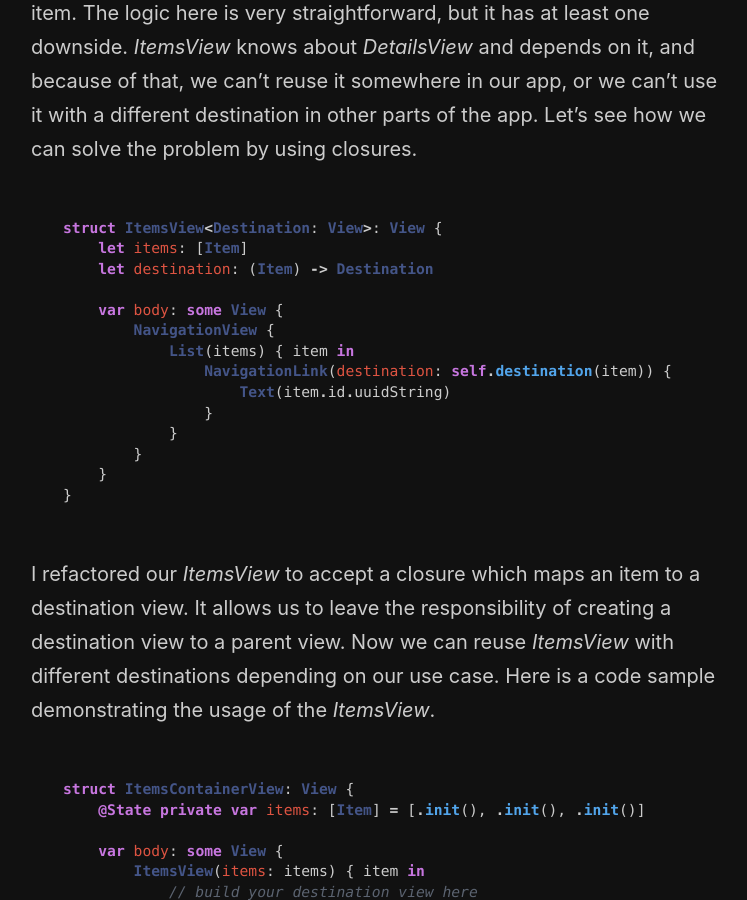
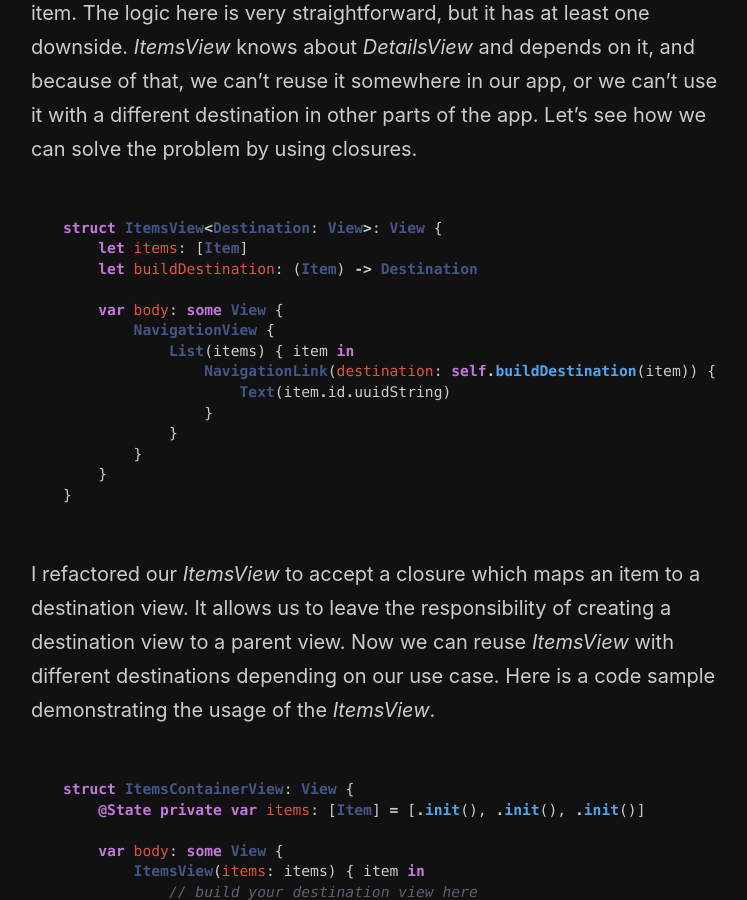
Before and after one commit to mecid/mecid.github.io, a Jekyll site: the page built from _posts/2019-11-06-the-power-of-closures-in-swiftui.md, in a window 1280 px wide and 900 px high, scrolled down 2187 px. Shown: the whole window, without its empty margins (259-1006 px from the left). Built offline with Jekyll 4.4.1, drawn with Linux system fonts in a browser that asks for light colours.

Commit message:
Update 2019-11-06-the-power-of-closures-in-swiftui.md

````diff
--- a/_posts/2019-11-06-the-power-of-closures-in-swiftui.md
+++ b/_posts/2019-11-06-the-power-of-closures-in-swiftui.md
@@ -66,12 +66,12 @@ As you can see in the example above, we simply wrap our list item into a *Naviga
 ```swift
 struct ItemsView<Destination: View>: View {
     let items: [Item]
-    let destination: (Item) -> Destination
+    let buildDestination: (Item) -> Destination
 
     var body: some View {
         NavigationView {
             List(items) { item in
-                NavigationLink(destination: self.destination(item)) {
+                NavigationLink(destination: self.buildDestination(item)) {
                     Text(item.id.uuidString)
                 }
             }
````
